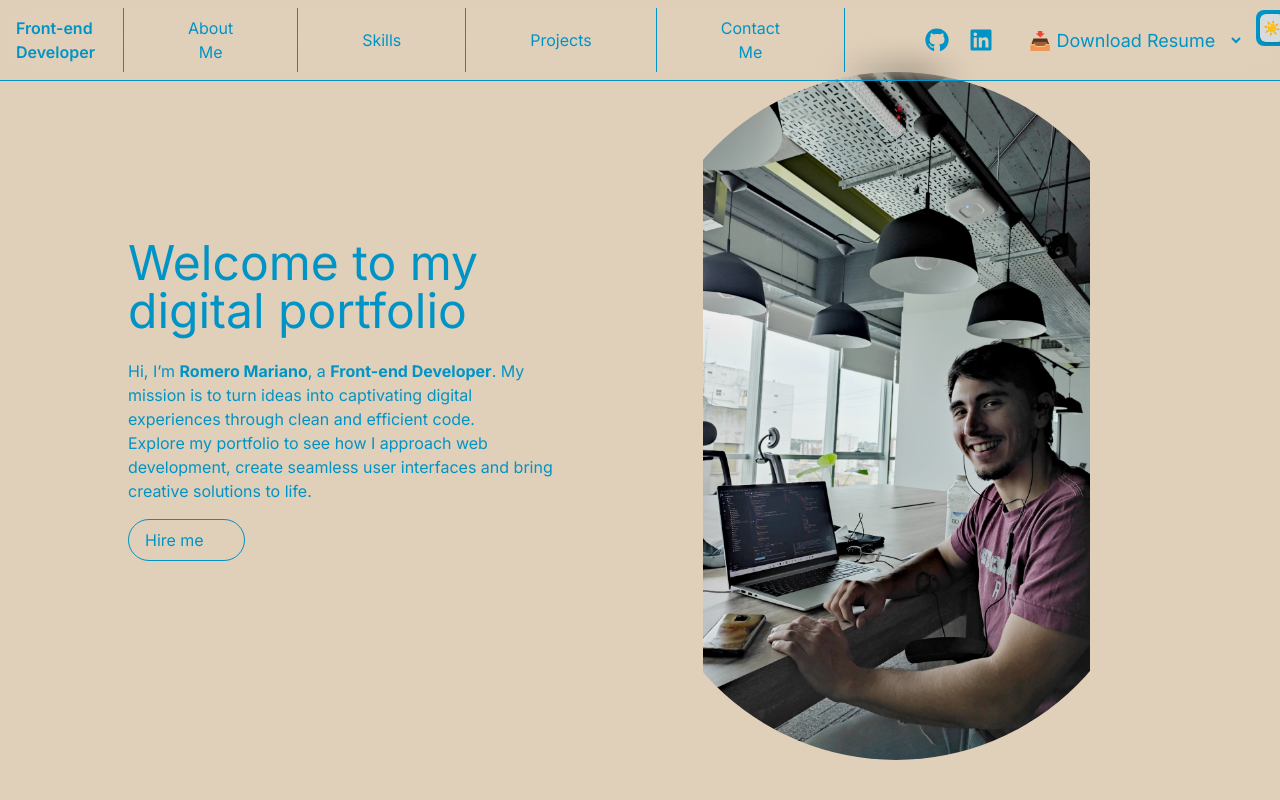
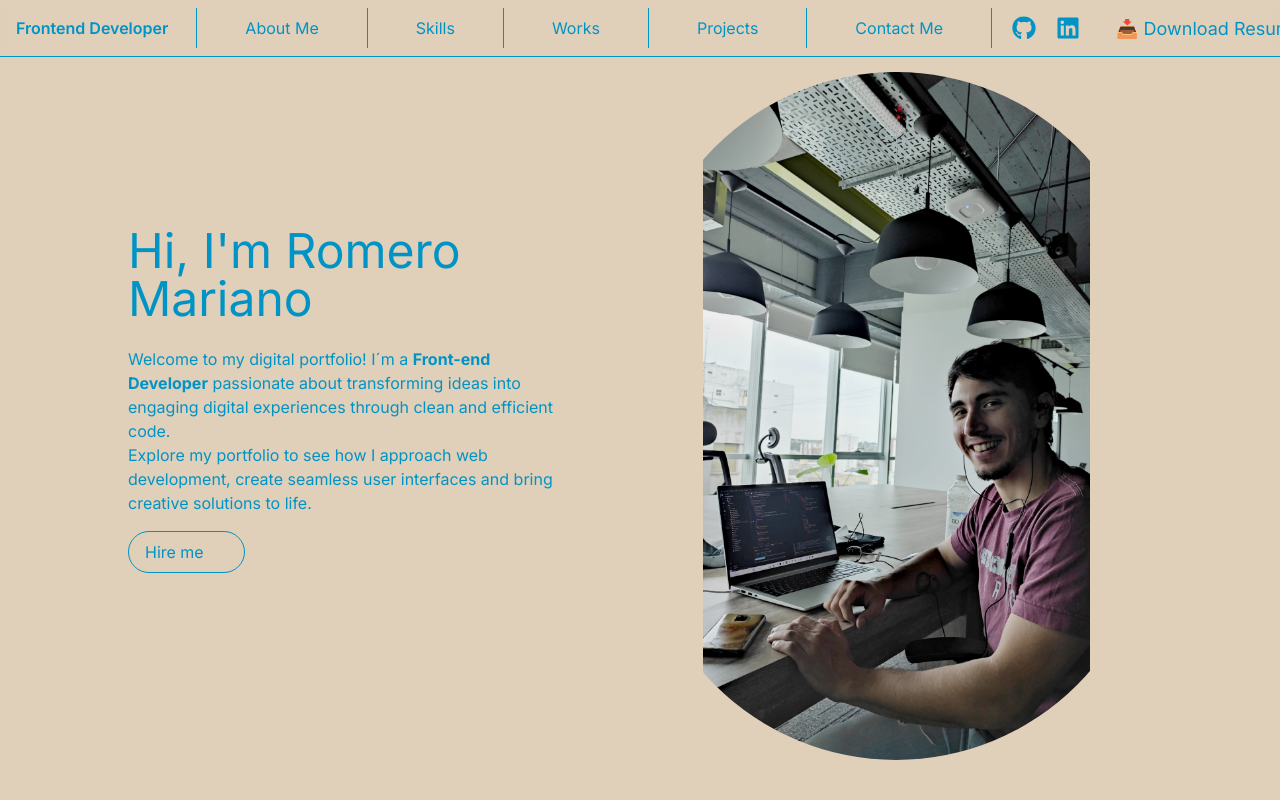
Before and after one commit to Marianoromero8/portfolio, a Next.js app: page / in a window 1280 px wide. Shown: the top 800 px of the page. Built offline with nearby package versions, Linux system fonts and the light colour scheme.

Commit message:
add: works section

```diff
--- a/app/common/ProjectCard.tsx
+++ b/app/common/ProjectCard.tsx
@@ -13,7 +13,7 @@ interface ProjectCardProps {
 
 const ProjectCard: React.FC<ProjectCardProps> = ({ title, description, imageUrl, projectLink, codeLink }) => {
     return (
-        <div className="bg-transparent border border-[#0094c6] shadow-md rounded-lg overflow-hidden">
+        <div className="bg-transparent border border-[#0094c6] shadow-md rounded-lg overflow-hidden h-fit">
             <img src={imageUrl} alt={title} className="w-full h-auto object-contain" />
             <div className="flex flex-col p-4">
                 <div className='flex flex-col flex-grow'>
--- a/app/components/AboutMe.tsx
+++ b/app/components/AboutMe.tsx
@@ -16,7 +16,7 @@ export default function AboutMe() {
             </div>
             <div className='text-[#0094C6] flex flex-col gap-6 lg:gap-8 text-center lg:text-left pt-8'>
                 <p className="text-sm sm:text-base">
-                    I'm a passionate Frontend Developer from Bahía Blanca, Argentina. With 2 years of experience specializing in building dynamic, scalable, and visually appealing web applications.
+                    I'm a passionate Frontend Developer from Bahía Blanca, Argentina, currently in my final year of a two-year University Degree in Programming at UTN, with 2 years of experience specializing in building dynamic, scalable, and visually appealing web applications.
                 </p>
                 <p className="text-sm sm:text-base">
                     My expertise includes React.js, Next.js, TypeScript, Redux Toolkit, JavaScript, Firebase, and Stripe, among other technologies. I primarily use Tailwind CSS for styling, ensuring efficient and maintainable UI development.
--- a/app/components/LandingPage.tsx
+++ b/app/components/LandingPage.tsx
@@ -11,11 +11,11 @@ export default function Landing() {
     <div id='landing' className='flex flex-col-reverse md:flex-row gap-8 text-[#0094C6] py-6 px-6 md:py-10 md:px-32 h-full md:h-screen mb-20'>
       <div className='md:w-1/2 md:pr-10 flex flex-col justify-center text-center md:text-left'>
         <h1 className="text-3xl md:text-5xl">
-          Welcome to my digital portfolio
+          Hi, I'm Romero Mariano
         </h1>
         <br />
         <p>
-          Hi, I’m <b>Romero Mariano</b>, a <b>Front-end Developer</b>. My mission is to turn ideas into captivating digital experiences through clean and efficient code.
+          Welcome to my digital portfolio! I´m a <b>Front-end Developer</b> passionate about transforming ideas into engaging digital experiences through clean and efficient code.
           <br />
           Explore my portfolio to see how I approach web development, create seamless user interfaces and bring creative solutions to life.
         </p>
--- a/app/components/NavBar.tsx
+++ b/app/components/NavBar.tsx
@@ -27,7 +27,7 @@ export default function NavBar() {
   useEffect(() => {
     const interval = setInterval(() => {
       setText((prevState) =>
-        prevState === "Mariano Romero" ? "Front-end Developer" : "Mariano Romero"
+        prevState === "Mariano Romero" ? "Frontend Developer" : "Mariano Romero"
       );
     }, 4000);
 
@@ -52,7 +52,7 @@ export default function NavBar() {
 
   return (
     <div className='fixed text-[#0094c6] flex w-full p-2 border-b border-[#0094c6] backdrop-blur-lg z-50 justify-between'>
-      <div className='flex justify-center w-48 p-2 font-semibold text-[#0094c6]'>
+      <div className='flex justify-center items-center w-44 p-2 font-semibold text-[#0094c6] whitespace-nowrap'>
         {text}
       </div>
 
@@ -64,18 +64,20 @@ export default function NavBar() {
         {isOpen ? <FaTimes /> : <FaBars />}
       </button>
 
-      <div className='hidden md:flex flex-row ml-3 pl-2 lg:gap-14'>
+      <div className='hidden md:flex flex-row ml-3 pl-2 lg:gap-10 whitespace-nowrap'>
         <Separator orientation='vertical' className='bg-[#0094c6]' />
         <Button variant='basic' onClick={() => scrollToSection('aboutme')} className='focus:underline'>About Me</Button>
         <Separator orientation='vertical' className='bg-[#0094c6]' />
         <Button variant='basic' onClick={() => scrollToSection('skills')} className='focus:underline'>Skills</Button>
+        <Separator orientation='vertical' className='bg-[#0094c6]' />
+        <Button variant='basic' onClick={() => scrollToSection('works')} className='focus:underline'>Works</Button>
         <Separator orientation='vertical' className='bg-[#0094c6]' />
         <Button variant='basic' onClick={() => scrollToSection('projects')} className='focus:underline'>Projects</Button>
         <Separator orientation='vertical' className='bg-[#0094c6]' />
         <Button variant='basic' onClick={() => scrollToSection('contacts')} className='focus:underline'>Contact Me</Button>
         <Separator orientation='vertical' className='bg-[#0094c6]' />
       </div>
-      <div className='hidden md:flex items-center gap-5 pl-20'>
+      <div className='hidden md:flex items-center gap-5 pl-5'>
         <a href="https://github.com/Marianoromero8" target='_blank' className='text-2xl' ><FaGithub /></a>
         <a href="https://www.linkedin.com/in/mariano-romero-489104272/" target='_blank' className='text-2xl'><FaLinkedin /></a>
         <select onChange={handleDownload} className="px-3 py-2 rounded text-lg bg-transparent backdrop-blur-lg z-50 outline: transparent">
@@ -99,6 +101,9 @@ export default function NavBar() {
           </Button>
           <Button variant="basic" onClick={() => scrollToSection("skills")} className="w-full py-2">
             Skills
+          </Button>
+          <Button variant="basic" onClick={() => scrollToSection("works")} className="w-full py-2">
+            Works
           </Button>
           <Button variant="basic" onClick={() => scrollToSection("projects")} className="w-full py-2">
             Projects
--- a/app/components/ProjectsSection.tsx
+++ b/app/components/ProjectsSection.tsx
@@ -5,7 +5,7 @@ import { Separator } from '@/components/ui/separator';
 
 const ProjectsSection: React.FC = () => {
     return (
-        <div className='flex flex-col lg:flex-row mb-40 gap-10 md:gap-14 mx-5 md:mx-16 lg:mx-32'>
+        <div className='flex flex-col lg:flex-row-reverse mb-40 gap-10 md:gap-14 mx-5 md:mx-16 lg:mx-32'>
             <div id="projects" className="text-[#0094C6] flex flex-row lg:flex-col justify-center gap-1 lg:gap-4 scroll-mt-16">
                 {'Projects'.split('').map((letter, index) => (
                     <h2 key={index} className="text-3xl md:text-4xl lg:text-5xl text-center xl:text-4xl">
@@ -20,13 +20,6 @@ const ProjectsSection: React.FC = () => {
                 <ProjectCard
                     title="ChampionGear"
                     description="An e-commerce for sports clothing with third-party authentication using Firebase, integrated Stripe for payment processing, and Redux Toolkit for state management."
-                    // technologies={['Javascript', 'React', 'Redux Toolkit', 'Firebase', 'Stripe']}
-                    // features={[
-                    //     'Firebase authentication with third-party providers',
-                    //     'Stripe integration for secure payment processing',
-                    //     'Product catalog with real-time stock management',
-                    //     'Redux for state management and cart functionality',
-                    // ]}
                     imageUrl="/ChampionGear.jpeg"  // Ajusta la ruta a tu carpeta de imágenes
                     projectLink="https://proyecto-final-henry-pearl.vercel.app/#"
                     codeLink="https://github.com/Marianoromero8/ProyectoFinal-Henry"
@@ -35,30 +28,9 @@ const ProjectsSection: React.FC = () => {
                 <ProjectCard
                     title="VideoGames API"
                     description="A web app that fetches data from an external video game API and displays it. Built using technologies learned in the bootcamp, including Node.js, PostgreSQL, JavaScript, React, and Redux."
-                    // technologies={['Javascript', 'React', 'Redux', 'Node.js', 'PostgreSQL', 'Express']}
-                    // features={[
-                    //     'Data fetching from an external video game API',
-                    //     'Backend created with Node.js and Express for managing video game data',
-                    //     'PostgreSQL database for storing video game information',
-                    //     'Search, filter, and sorting functionalities for video games',
-                    // ]}
                     imageUrl="/PI-Videogames.jpeg"  // Ajusta la ruta a tu carpeta de imágenes
                     projectLink="https://frontend-proyecto-individual.vercel.app/"
                     codeLink="https://github.com/Marianoromero8/Proyecto-Individual-Videogames"  // Cambia este enlace por el repositorio del código
-                />
-                <ProjectCard
-                    title="SSG Distribuidora"
-                    description="A web application developed with Next.js, TypeScript, and Tailwind CSS, designed for a local distributor. The goal is to display the products they sell efficiently, with a modern, easy-to-navigate interface, providing an optimized and responsive user experience."
-                    // technologies={['Javascript', 'React', 'Redux', 'Node.js', 'PostgreSQL', 'Express']}
-                    // features={[
-                    //     'Data fetching from an external video game API',
-                    //     'Backend created with Node.js and Express for managing video game data',
-                    //     'PostgreSQL database for storing video game information',
-                    //     'Search, filter, and sorting functionalities for video games',
-                    // ]}
-                    imageUrl="/ssgdistribuidoraPhoto.png"  // Ajusta la ruta a tu carpeta de imágenes
-                    projectLink="https://www.ssgdistribuidora.com.ar/"
-                    codeLink="https://github.com/Marianoromero8/ssg-distribuidora.git"  // Cambia este enlace por el repositorio del código
                 />
             </div>
         </div>
--- /dev/null
+++ b/app/components/Works.tsx
@@ -0,0 +1,28 @@
+import { Separator } from '@/components/ui/separator';
+import ProjectCard from "../common/ProjectCard";
+
+export default function Works() {
+    return (
+        <div className='flex flex-col lg:flex-row mb-40 gap-10 md:gap-14 mx-5 md:mx-16 lg:mx-32'>
+            <div id="works" className="text-[#0094C6] flex flex-row lg:flex-col justify-center gap-1 lg:gap-4 scroll-mt-16">
+                {'Works'.split('').map((letter, index) => (
+                    <h2 key={index} className="text-3xl md:text-4xl lg:text-5xl text-center">
+                        {letter}
+                    </h2>
+                ))}
+            </div>
+            <div className='hidden lg:block'>
+                <Separator orientation="vertical" className="bg-[#0094C6]" />
+            </div>
+            <div className="text-[#0094C6] grid grid-cols-1 sm:grid-cols-2 lg:grid-cols-3 gap-6 p-3 md:p-5 xl:pt-8">
+                <ProjectCard
+                    title="SSG Distribuidora"
+                    description="A web application developed with Next.js, TypeScript, and Tailwind CSS, designed for a local distributor. The goal is to display the products they sell efficiently, with a modern, easy-to-navigate interface, providing an optimized and responsive user experience."
+                    imageUrl="/ssgdistribuidoraPhoto.png"  // Ajusta la ruta a tu carpeta de imágenes
+                    projectLink="https://www.ssgdistribuidora.com.ar/"
+                    codeLink="https://github.com/Marianoromero8/ssg-distribuidora.git"  // Cambia este enlace por el repositorio del código
+                />
+            </div>
+        </div>
+    )
+}
--- a/app/globals.css
+++ b/app/globals.css
@@ -101,3 +101,17 @@ html,
 body {
   overflow-x: hidden;
 }
+
+@keyframes spin-slow {
+  0% {
+    transform: rotate(0deg);
+  }
+
+  100% {
+    transform: rotate(360deg);
+  }
+}
+
+.animate-spin-slow {
+  animation: spin-slow 20s linear infinite;
+}
--- a/app/page.tsx
+++ b/app/page.tsx
@@ -4,6 +4,7 @@ import AboutMe from "./components/AboutMe";
 import ProjectsSection from "./components/ProjectsSection";
 import Skills from "./components/Skills";
 import Footer from "./components/Footer"
+import Works from "./components/Works";
 
 export default function Home() {
   return (
@@ -12,6 +13,7 @@ export default function Home() {
       <Landing />
       <AboutMe />
       <Skills />
+      <Works />
       <ProjectsSection />
       <Footer />
     </main>
```
